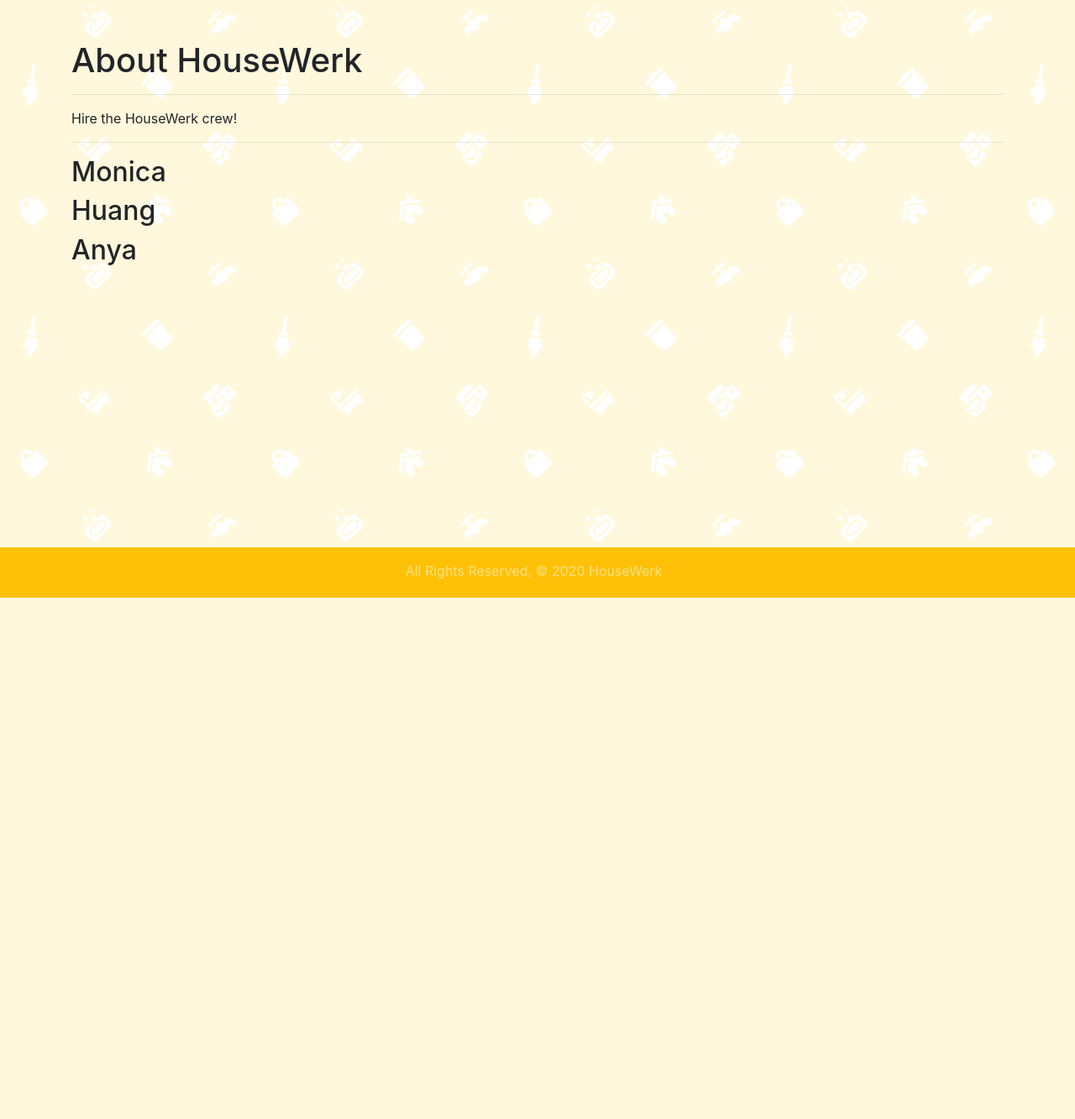
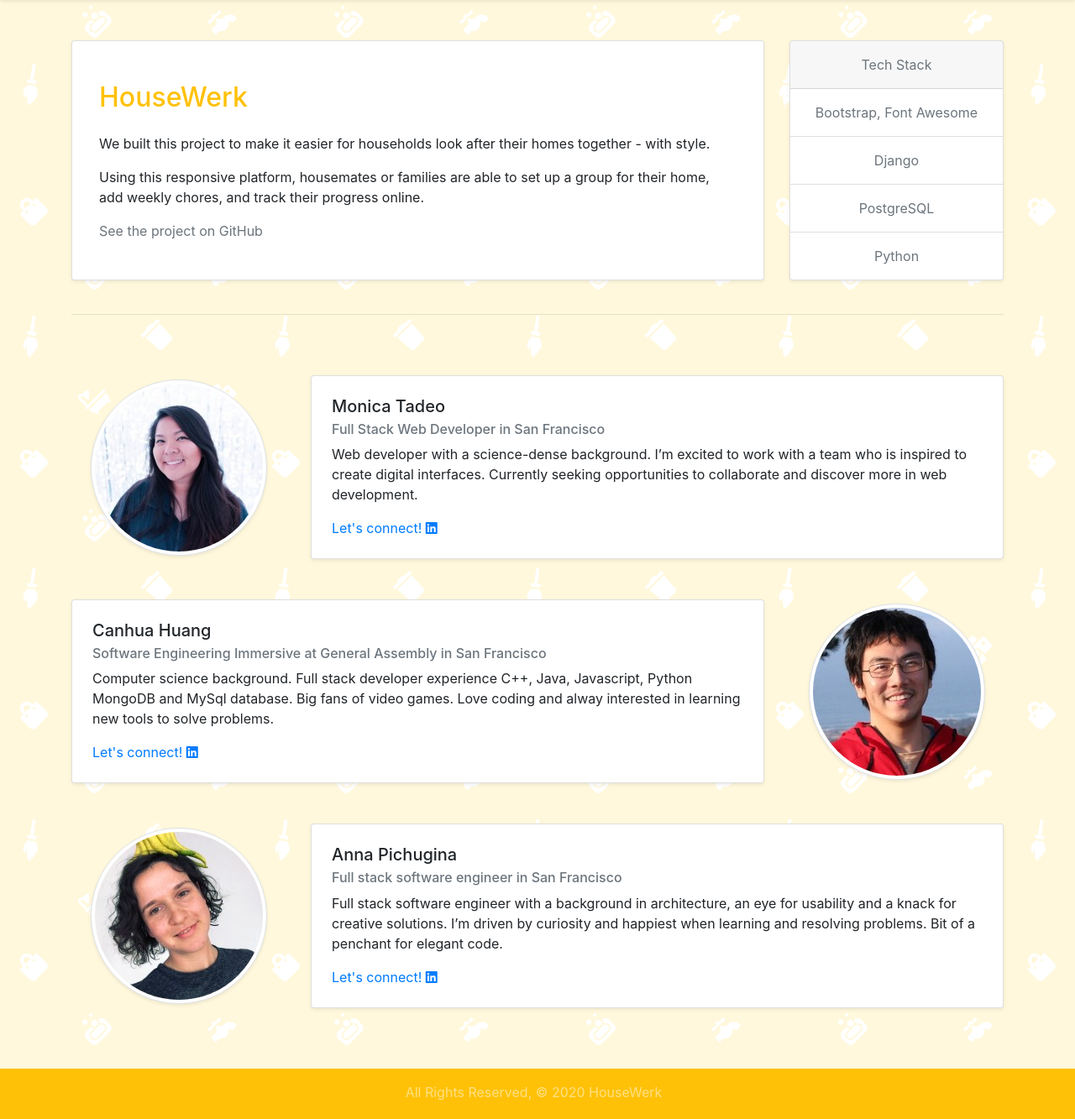
Before and after one commit to anya-pich/housewerk, a Django app: page /about/ in a window 1280 px wide. Shown: the part 88-1421 px from the top of the page at 84% size. Before the commit the page ends 800 px from the top, so only its background shows below. Run offline with Django 3.2, Linux system fonts and the light colour scheme; some libraries are stand-ins or nearby versions.

Commit message:
about page layout

```diff
--- a/housewerk/settings.py
+++ b/housewerk/settings.py
@@ -78,7 +78,6 @@
     'default': {
         'ENGINE': 'django.db.backends.postgresql',
         'NAME': 'housewerk',
-        'USER':'hch'
     }
 }
 
--- a/main_app/templates/about.html
+++ b/main_app/templates/about.html
@@ -1,11 +1,103 @@
 {% extends 'base.html' %}
 
 {% block content %}
-  <h1>About HouseWerk</h1>
-  <hr />
-  <p>Hire the HouseWerk crew!</p>
-  <hr />
-  <h2>Monica</h2>
-  <h2>Huang</h2>
-  <h2>Anya</h2>
+
+  <div class="row">
+    <div class="col mb-4">
+      <div class="card h-100 p-3 shadow-sm">
+        <div class="card-body">
+          <h2 class="card-title mb-4 mt-3 text-warning">HouseWerk</h2>
+          <p class="card-text">We built this project to make it easier for households look after their homes together - with style.</p>
+          <p class="card-text">Using this responsive platform, housemates or families are able to set up a group for their home, add weekly chores, and track their progress online.</p>
+          <a href="https://github.com/anya-pich/housewerk/" class="card-link text-muted">See the project on GitHub</a>
+        </div>
+      </div>
+    </div>
+    <div class="col-xl-3 col-lg-4 col-md-6  mb-4">
+      <div class="card h-100 text-center shadow-sm">
+        <div class="card-header text-muted">
+          Tech Stack
+        </div>
+        <ul class="list-group list-group-flush text-secondary">
+          <li class="list-group-item">Bootstrap, Font Awesome</li>
+          <li class="list-group-item">Django</li>
+          <li class="list-group-item">PostgreSQL</li>
+          <li class="list-group-item">Python</li>
+        </ul>
+      </div>
+    </div>
+  </div>
+
+  <hr class="mb-5">
+
+    <div class="row align-items-center">
+      <div class="col-md-3 d-flex justify-content-center">
+        <img
+          class="img-thumbnail rounded-circle shadow-sm"
+          alt="Monica Tadeo"
+          src="../static/img/monica_tadeo.jpeg"
+        >
+      </div>
+      <div class="col">
+        <div class="card h-100 my-4 shadow-sm">
+          <div class="card-body p-4">
+            <h5 class="card-title">Monica Tadeo</h5>
+            <h6 class="card-subtitle mb-2 text-muted">Full Stack Web Developer in San Francisco</h6>
+            <p class="card-text">Web developer with a science-dense background. I’m excited to work with a team who is inspired to create digital interfaces. Currently seeking opportunities to collaborate and discover more in web development. </p>
+            <a class="stretched-link" href="https://www.linkedin.com/in/monicatadeo/">
+              Let's connect!
+              <i class="fab fa-linkedin"></i>
+            </a>
+          </div>
+        </div>
+      </div>
+    </div>
+
+    <div class="row align-items-center flex-wrap-reverse">
+      <div class="col">
+        <div class="card h-100 my-4 shadow-sm">
+          <div class="card-body p-4">
+            <h5 class="card-title">Canhua Huang</h5>
+            <h6 class="card-subtitle mb-2 text-muted">Software Engineering Immersive at General Assembly in San Francisco</h6>
+            <p class="card-text">Computer science background. Full stack developer experience C++, Java, Javascript, Python MongoDB and MySql database. Big fans of video games. Love coding and  alway interested in learning new tools to solve problems.</p>
+            <a class="stretched-link" href="https://www.linkedin.com/in/canhua-huang/">
+              Let's connect!
+              <i class="fab fa-linkedin"></i>
+            </a>
+          </div>
+        </div>
+      </div>
+      <div class="col-md-3 d-flex justify-content-center">
+        <img
+          class="img-thumbnail rounded-circle shadow-sm"
+          alt="Canhua Huang"
+          src="../static/img/canhua_huang.jpeg"
+        >
+      </div>
+    </div>
+
+    <div class="row align-items-center">
+      <div class="col-md-3 d-flex justify-content-center">
+        <img
+          class="img-thumbnail rounded-circle shadow-sm"
+          alt="Anna Pichugina"
+          src="../static/img/anna_pichugina.jpeg"
+        >
+      </div>
+      <div class="col">
+        <div class="card h-100 my-4 shadow-sm">
+          <div class="card-body p-4">
+            <h5 class="card-title">Anna Pichugina</h5>
+            <h6 class="card-subtitle mb-2 text-muted">Full stack software engineer in San Francisco</h6>
+            <p class="card-text">Full stack software engineer with a background in architecture, an eye for usability and a knack for creative solutions. I’m driven by curiosity and happiest when learning and resolving problems. Bit of a penchant for elegant code. </p>
+            <a class="stretched-link" href="https://www.linkedin.com/in/anna-pich/">
+              Let's connect!
+              <i class="fab fa-linkedin"></i>
+            </a>
+          </div>
+        </div>
+      </div>
+    </div>
+
+
 {% endblock %}
--- a/main_app/templates/base.html
+++ b/main_app/templates/base.html
@@ -21,7 +21,7 @@
   <body>
 
     <header>
-      <nav class="navbar navbar-expand-lg navbar-dark bg-warning p-4">
+      <nav class="navbar navbar-expand-lg navbar-dark bg-warning p-4 shadow-sm">
         <a class="navbar-brand font-weight-bold" href="#">HouseWerk</a>
         <ul class="navbar-nav">
           <li class="nav-item">
@@ -58,7 +58,7 @@
       {% endblock %}
     </main>
 
-    <footer class="footer mt-auto py-3 bg-warning">
+    <footer class="footer mt-auto py-3 bg-warning shadow-sm">
       <div class="container text-center">
         <span class="text-white-50 font-small">All Rights Reserved, &copy; 2020 HouseWerk &nbsp;</span>
       </div>
```
Also changed, not shown: main_app/templates/home.html (+10 -3 lines), main_app/static/img/anna_pichugina.jpeg (added), main_app/static/img/canhua_huang.jpeg (added), main_app/static/img/monica_tadeo.jpeg (added).
